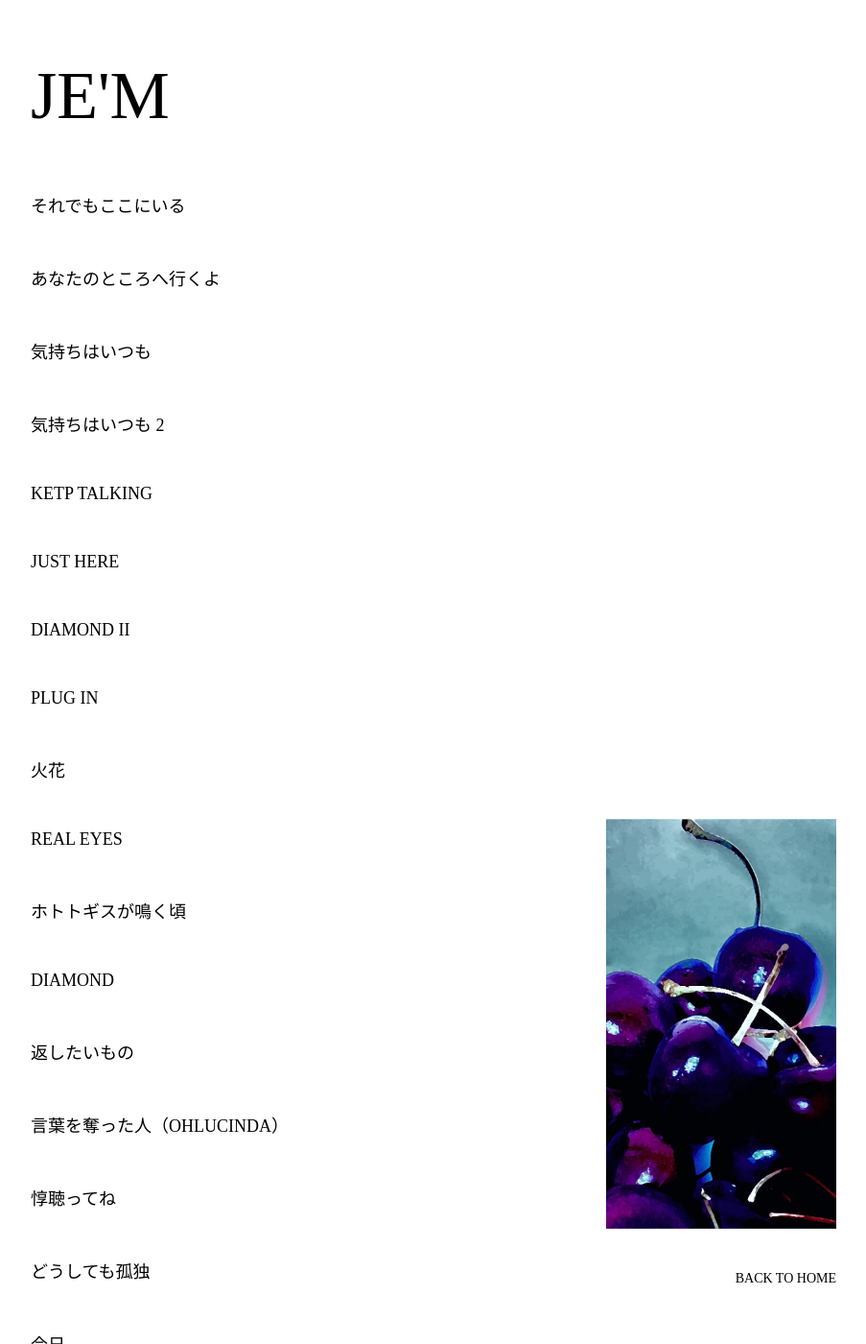
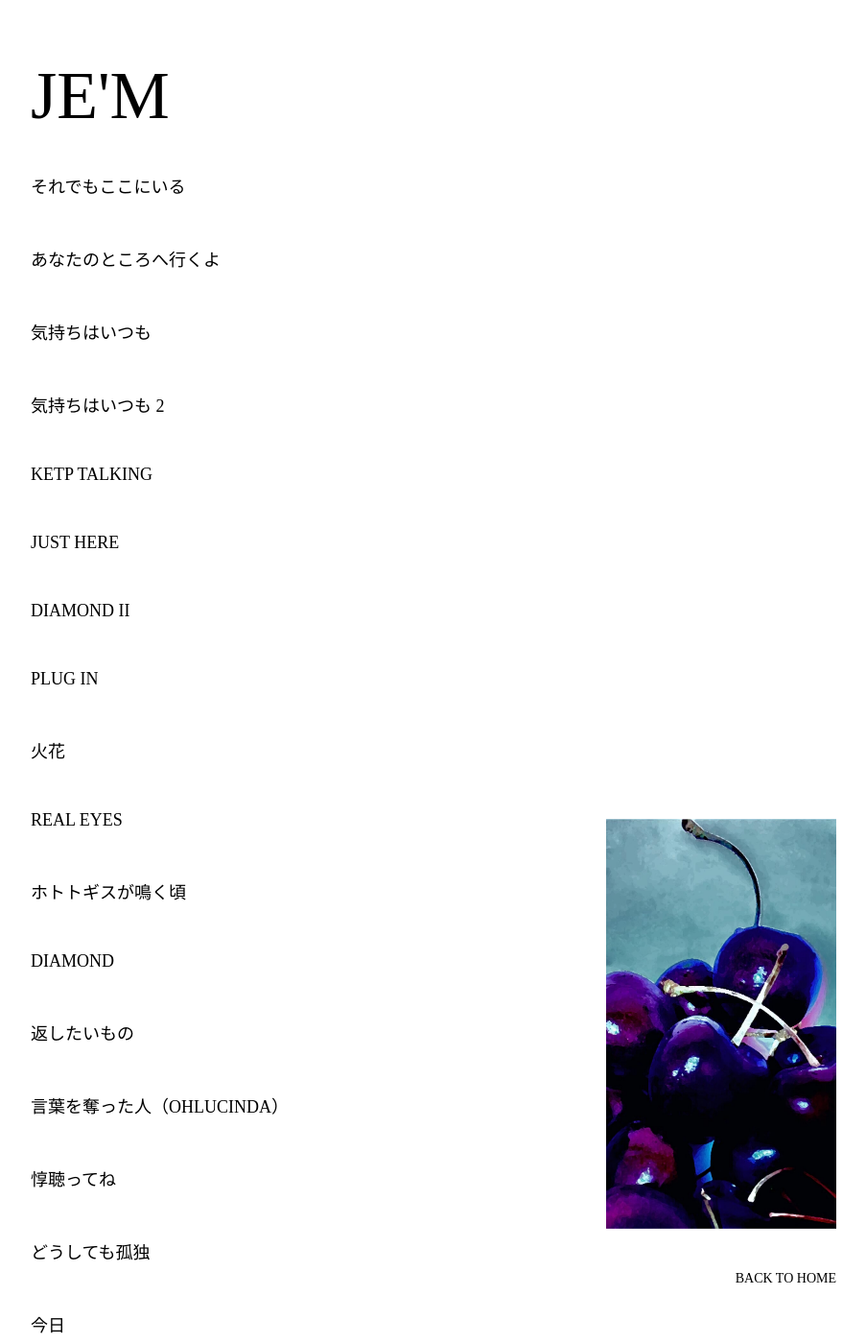
Before and after one commit to ohlucinda/jemlyrics, a Jekyll site: the page built from lyrics.md, in a window 1280 px wide and 1400 px high. Shown: the whole window at 96% size, without its empty margins (308-1211 px from the left). Built offline with Jekyll 4.4.1, drawn with Linux system fonts in a browser that asks for light colours; some web fonts are replaced.

Commit message:
Update titles.html

```diff
--- a/_layouts/titles.html
+++ b/_layouts/titles.html
@@ -42,7 +42,7 @@ a { text-decoration: none; color: inherit; }
   display: flex;
   flex-direction: column;
   gap: 50px;
-  margin-top: 60px;
+  margin-top: 40px;
 }
 
 .list a { font-size: 18px; }
```
